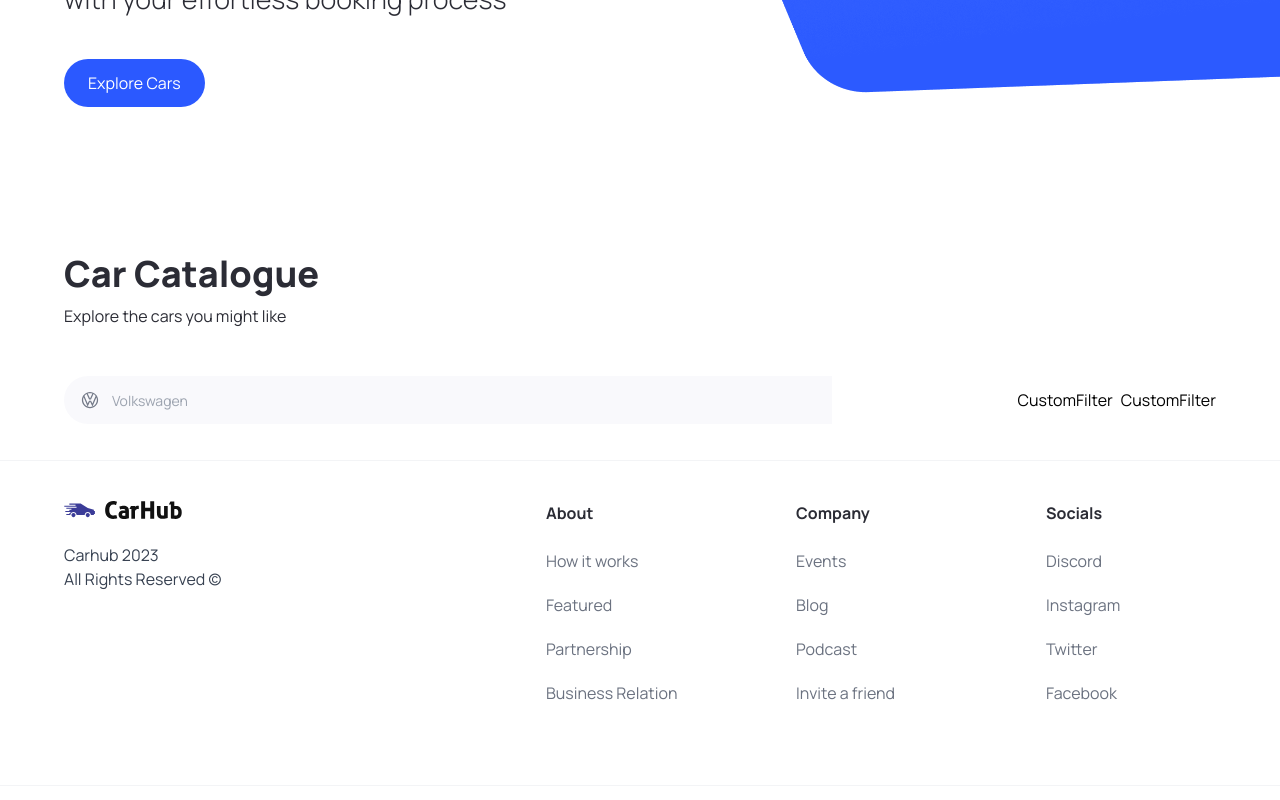
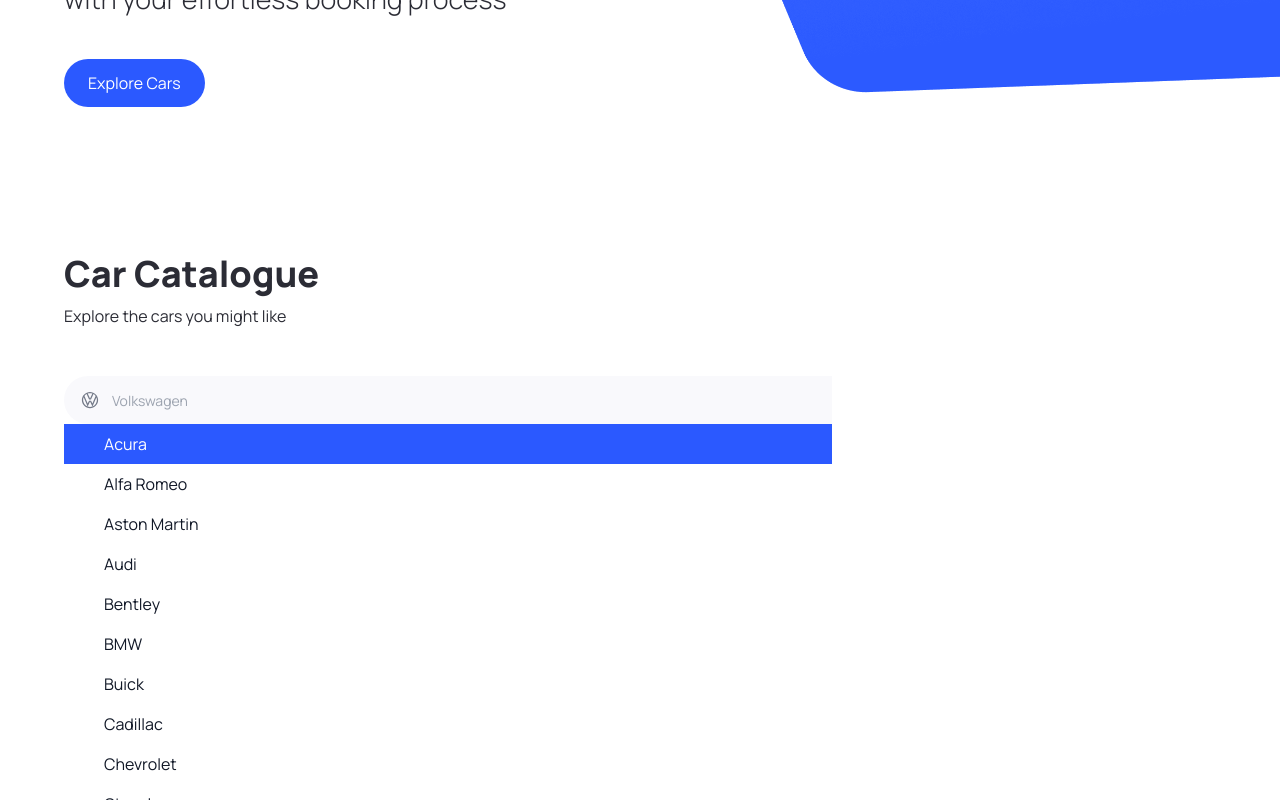
Before and after one commit to SpoonMouse/car-hub, a Next.js app: page / in a window 1280 px wide. Both pictures are taken after a click on the button 82 px from the left and 1010 px from the top of the page. Shown: the part 610-1410 px from the top of the page. Built offline with nearby package versions, Linux system fonts and the light colour scheme.

Commit message:
added search manufacturer functionality

```diff
--- a/components/SearchManufacturer.tsx
+++ b/components/SearchManufacturer.tsx
@@ -1,15 +1,32 @@
 'use client';
-import { useState } from 'react';
+
+import { useState, Fragment } from 'react';
 import Image from 'next/image';
+import { Combobox, Transition } from '@headlessui/react';
+
 import { SearchManufacturerProps } from '@/types';
+import { manufacturers } from '@/constants';
 
-import { Combobox, Transition } from '@headlessui/react';
 
 const SearchManufacturer = ({ manufacturer, setManufacturer }: SearchManufacturerProps) => {
     const [query, setQuery] = useState(' ')
+
+    const filteredManufacturers =
+    query === ''
+        ? manufacturers
+        : manufacturers.filter((item) => (
+            item.toLowerCase()
+            .replace(/\s+/g, '')
+            .includes(query.toLowerCase().replace(/\s+/g, '')
+    )));
+
+
   return (
     <div className='search-manufacturer'>
-        <Combobox>
+        <Combobox
+           value={manufacturer}
+           onChange={setManufacturer}
+        >
             <div className='relative w-full'>
                 <Combobox.Button  className='absolute top-[14px]'>
                     <Image
@@ -25,7 +42,46 @@
                     placeholder='Volkswagen'
                     displayValue={(manufacturer: string) => manufacturer}
                     onChange={(e) => setQuery(e.target.value)}
-                    />
+                />
+
+                <Transition
+                    as={Fragment}
+                    leave='transition ease-in duration-100'
+                    leaveFrom='opacity-100'
+                    leaveTo='opacity-0'
+                    afterLeave={() => setQuery('')}
+                >
+                <Combobox.Options>
+                    {filteredManufacturers.map((item) => (
+                            <Combobox.Option
+                                key={item}
+                                className={({ active }) => `relative search-manufacturer__option ${active ? 'bg-primary-blue text-white ' : ' text-gray-900 '}`}
+                                value={item}
+                            >
+                              {({ selected, active }) => (
+                                <>
+                                 <span
+                                    className={`block truncate ${
+                                        selected ? 'font-medium' : 'font-normal'
+                                    }`}
+                                    >
+                                    {item}
+                                 </span>
+                                    {selected ? (
+                                 <span
+                                        className={`absolute inset-y-0 left-0 flex items-center pl-3 ${
+                                        active ? 'text-white' : 'text-teal-600'
+                                        }`}
+                                    >
+                                 </span>
+                                    ) : null}
+                                            </>
+                                        )}
+                            </Combobox.Option>
+                        ))}
+                </Combobox.Options>
+
+                </Transition>
             </div>
         </Combobox>
     </div>
```
